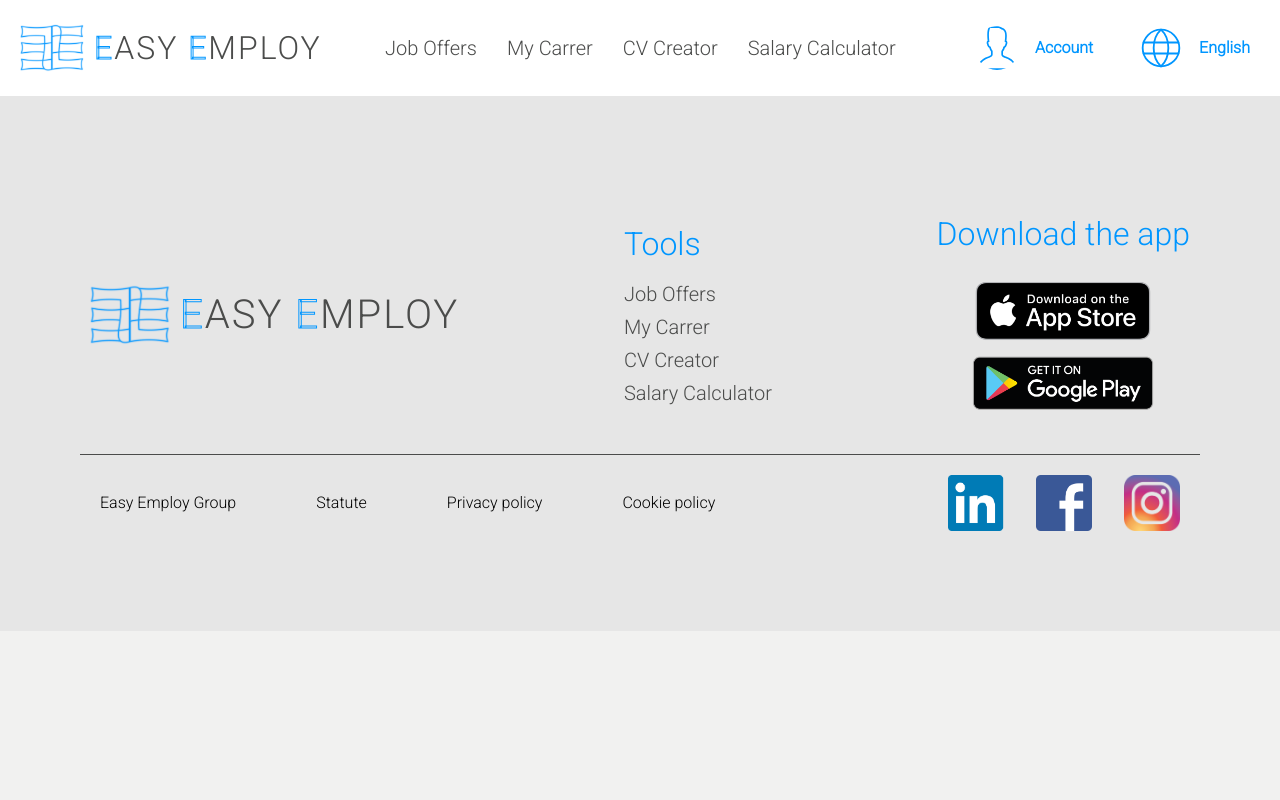
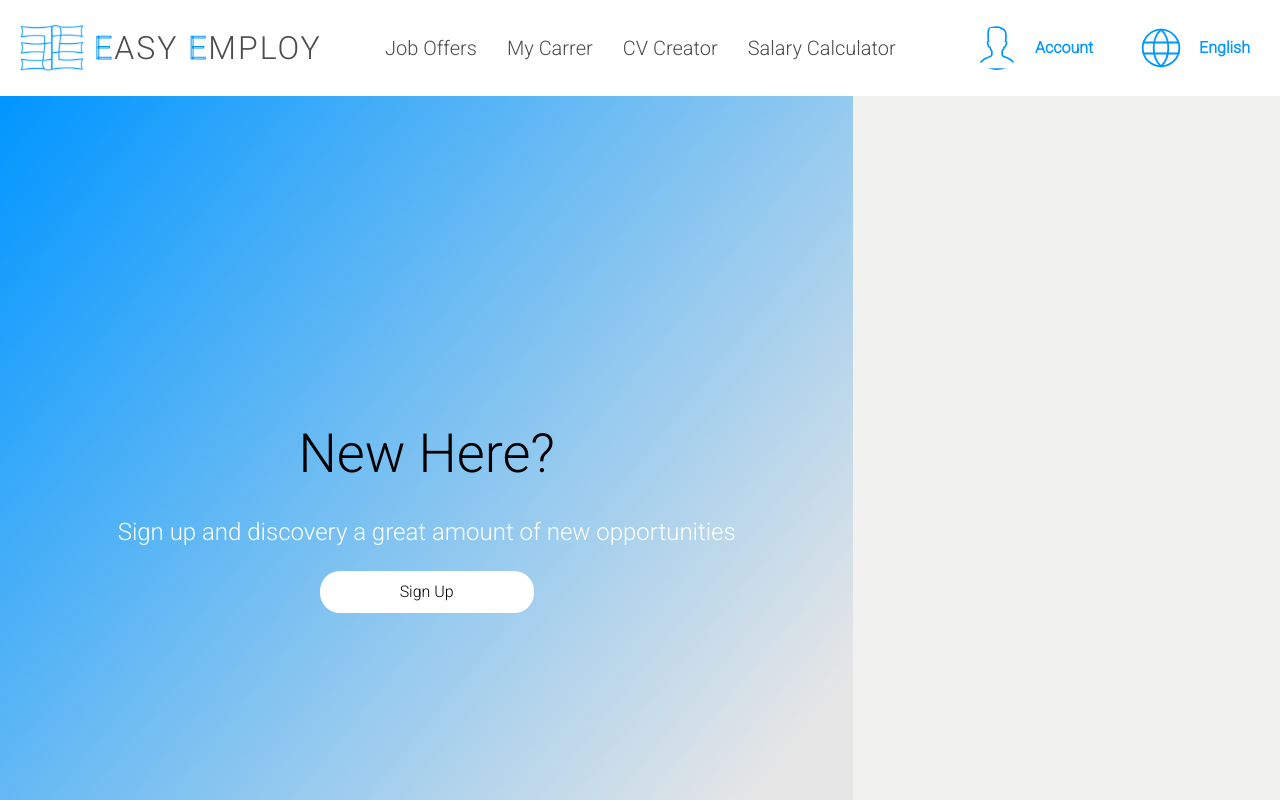
Before and after one commit to mizdebski77/Easy-Employ, a React (Create React App) app: page /password-reset in a window 1280 px wide. Shown: the top 800 px of the page. Built offline with nearby package versions, Linux system fonts and the light colour scheme.

Commit message:
Elements to styledResetPassword added

```diff
--- a/src/features/JobOffers/jobOffers.tsx
+++ b/src/features/JobOffers/jobOffers.tsx
@@ -94,7 +94,6 @@ export const JobOffers = () => {
                                                 <ListCheckbox
                                                     type='checkbox'
                                                 />
-
                                                 <ListItem>{item.text}</ListItem>
                                                 <FilterCountSpan>(12)</FilterCountSpan>
                                             </ListItemWrapper>
@@ -104,7 +103,6 @@ export const JobOffers = () => {
                             </FilterCategory>
                         ))}
                     </FiltersWrapper>
-
                 </div>
 
                 <div>
@@ -138,7 +136,6 @@ export const JobOffers = () => {
                     </OfferTile>
                 </div>
             </OffersContainer>
-
         </Wrapper >
     );
 };
--- a/src/features/LogIn/ResetPassword/resetPassword.tsx
+++ b/src/features/LogIn/ResetPassword/resetPassword.tsx
@@ -1,10 +1,16 @@
 import React from 'react';
 import { Wrapper } from './styledResetPassword';
+import { RegisterWrapper, RegisterTitle, RegisterCaption, RegisterButton } from '../styledLogIn';
 
 export const ResetPassword = () => {
     return (
         <Wrapper>
 
+            <RegisterWrapper>
+                <RegisterTitle>New Here?</RegisterTitle>
+                <RegisterCaption>Sign up and discovery a great amount of new opportunities</RegisterCaption>
+                <RegisterButton to='/Register'>Sign Up</RegisterButton>
+            </RegisterWrapper>
         </Wrapper>
     );
 };
--- a/src/features/LogIn/ResetPassword/styledResetPassword.ts
+++ b/src/features/LogIn/ResetPassword/styledResetPassword.ts
@@ -1,5 +1,41 @@
+import { Link } from "react-router-dom";
 import { styled } from "styled-components";
 
-export const Wrapper =styled.section`
+export const Wrapper = styled.section`
+    min-height: 100vh;
+    display: grid;
+    grid-template-columns: 2fr 1fr;
+`;
+
+export const ResetSection = styled.div`
 
 `;
+
+export const ResetTitleWrapper = styled.h1`
+
+`;
+
+export const ResetTitleButton = styled(Link)`
+
+`;
+
+
+export const ResetFormWrapper = styled.div`
+
+`;
+
+export const ResetFormSpan = styled.span`
+
+`;
+
+export const ResetForm  = styled.form`
+
+`;
+
+export const ResetInput = styled.input`
+
+`;
+
+export const ResetButton = styled.button`
+
+`;
--- a/src/features/LogIn/logIn.tsx
+++ b/src/features/LogIn/logIn.tsx
@@ -68,7 +68,7 @@ export const LogIn = () => {
                             <RememberMeSpan> Remember me</RememberMeSpan>
                         </RememberMeWrapper>
 
-                        <ForgotPasswordButton to="password-reset">Forgot your password?</ForgotPasswordButton>
+                        <ForgotPasswordButton to="/password-reset">Forgot your password?</ForgotPasswordButton>
                     </PasswordFunctionWrapper>
                     <Button>Sign In</Button>
                 </Form>
```
